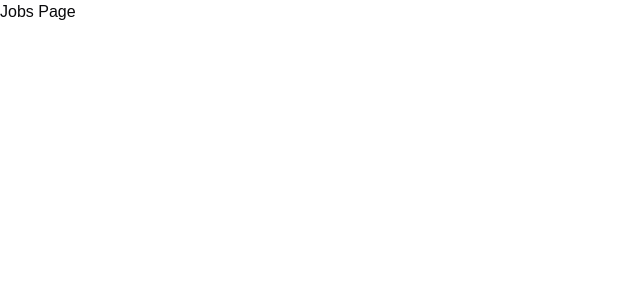
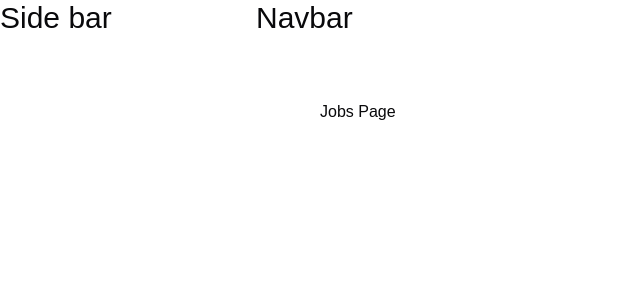
Before and after one commit to mmaustin/job-tracker, a Next.js app in the folder tracker/: page /jobs in a window 1280 px wide. Shown: the top 300 px of the page, without its empty margins (0-640 px from the left). Built offline with nearby package versions, Linux system fonts and the light colour scheme.

Commit message:
Set up general layout for the dashboard

```diff
--- a/tracker/app/(dashboard)/layout.tsx
+++ b/tracker/app/(dashboard)/layout.tsx
@@ -1,8 +1,22 @@
+/* eslint-disable @typescript-eslint/no-unused-vars */
+import Navbar from '@/components/Navbar';
+import Sidebar from '@/components/Sidebar';
+import { PropsWithChildren } from 'react';
 
 
-const layout = ({ children }: { children: React.ReactNode }) => {
+const layout = ({ children }: PropsWithChildren) => {
   return (
-    <div>{children}</div>
+    <main className='grid md:grid-cols-5'>
+      <div className="hidden md:block md:col-span-1 md:min-h-screen">
+        <Sidebar />
+      </div>
+      <div className="md:col-span-4">
+        <Navbar />
+        <div className="py-16 px-4 sm:px-8 md:px-16">
+          {children}
+        </div>
+      </div>
+    </main>
   )
 }
 export default layout;
--- a/tracker/tailwind.config.ts
+++ b/tracker/tailwind.config.ts
@@ -58,6 +58,7 @@ const config: Config = {
   		}
   	}
   },
+  // eslint-disable-next-line @typescript-eslint/no-require-imports
   plugins: [require("tailwindcss-animate")],
 };
 export default config;
```
